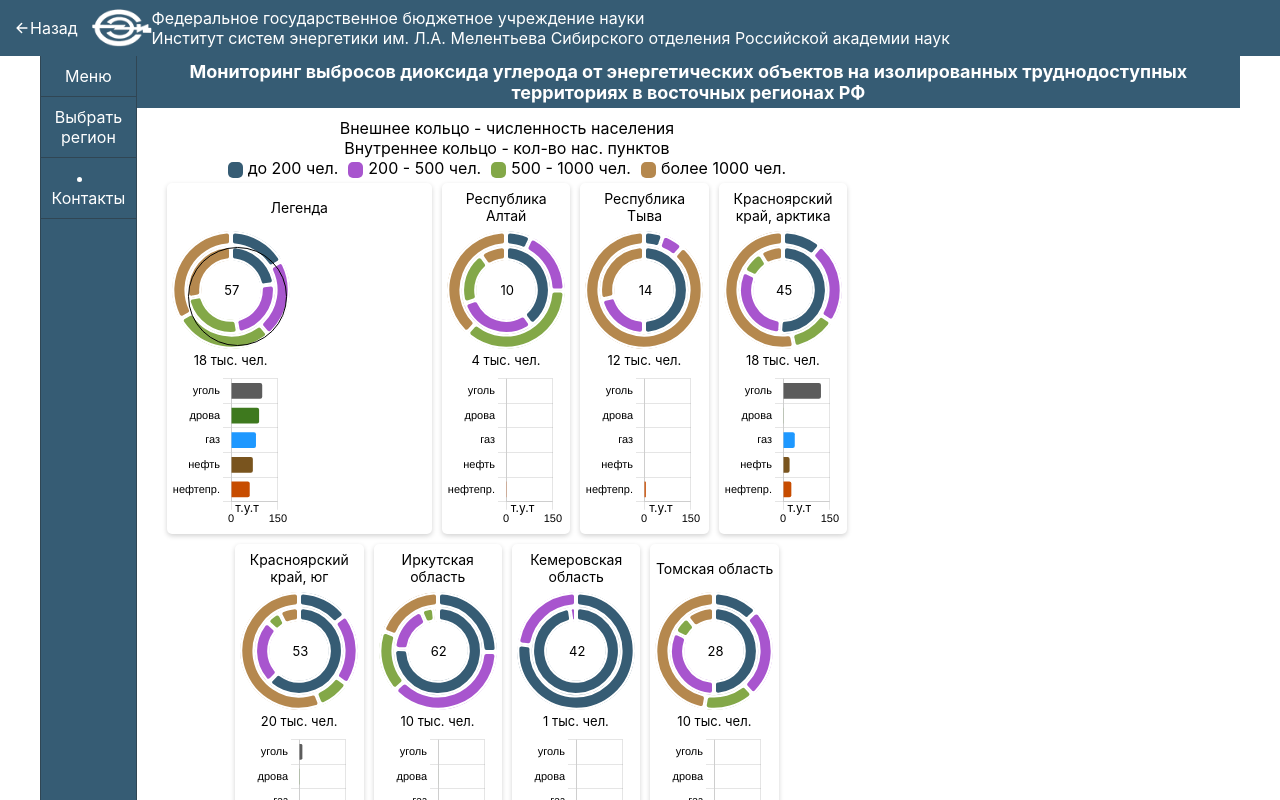
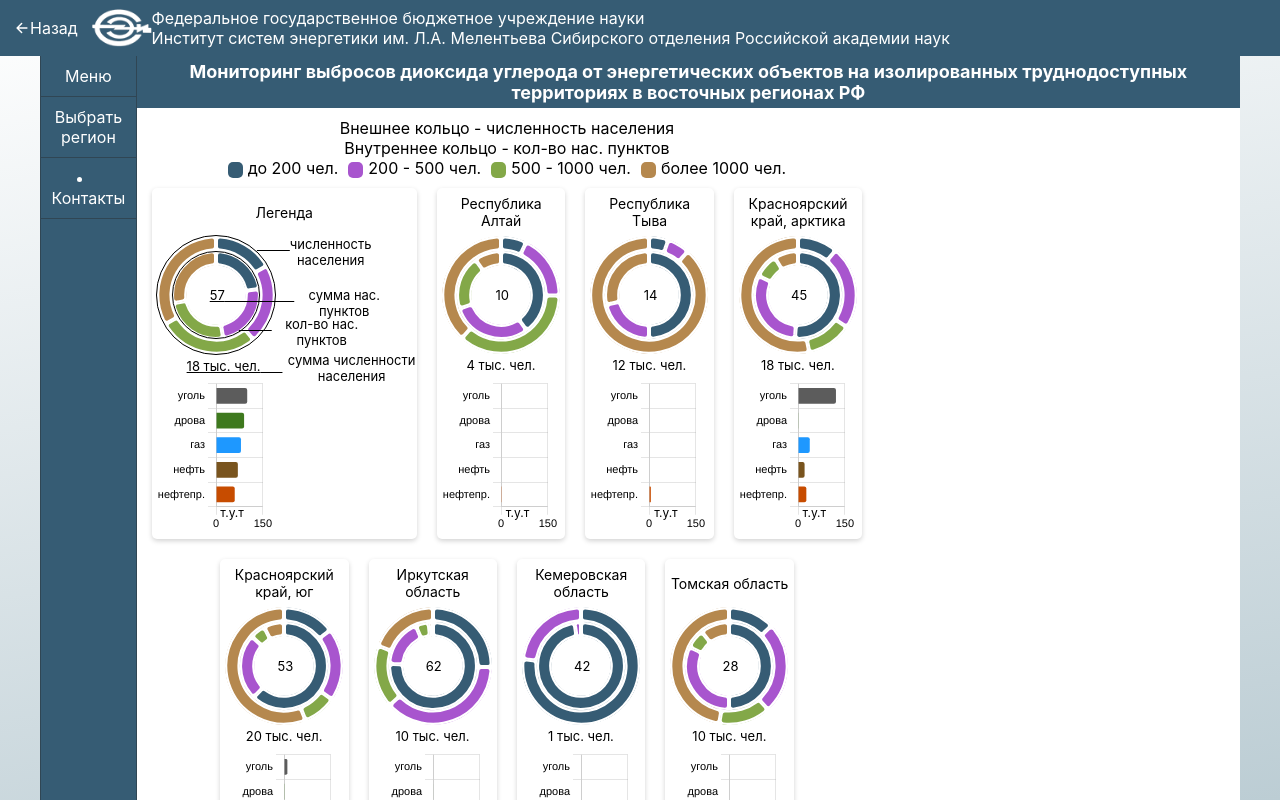
Before and after one commit to legkiy/power-supply-of-isolated-territories, a React (Create React App) app: page / in a window 1280 px wide. Shown: the top 800 px of the page. Built offline with nearby package versions, Linux system fonts and the light colour scheme.

Commit message:
template for round chart

```diff
--- a/src/App.css
+++ b/src/App.css
@@ -5,4 +5,5 @@
   display: flex;
   flex-direction: column;
   flex: 1 1 auto;
+  background: linear-gradient(170deg, white, rgb(188, 205, 212)) fixed;
 }
--- a/src/components/Main/ChartsBox/ChartTemplate.tsx
+++ b/src/components/Main/ChartsBox/ChartTemplate.tsx
@@ -11,11 +11,17 @@ const ChartTemplate: FC = () => {
         chartDataSet={templateData}
         colors={chartsLegends.map((el) => el.backgroundColor)}
         className="chart-template"
-        roundTemplateChildren={
-          <svg className="round-legend">
-            <rect></rect>
-          </svg>
-        }
+        itsTemplate
+        // roundTemplateChildren={
+        //   <>
+        //     <svg className="round-legend">
+        //       <g>
+        //         <path className="settelments-count-line" d="M 54 70 l 200 0" />
+        //         <rect className="legend-settelments-count" x="50" y="50" />
+        //       </g>
+        //     </svg>
+        //   </>
+        // }
       />
     </>
   );
--- a/src/components/Main/ChartsBox/RoundChart.tsx
+++ b/src/components/Main/ChartsBox/RoundChart.tsx
@@ -10,7 +10,8 @@ import {
 } from 'chart.js';
 import { IPopulations } from './data/interfaces';
 import { ChartData } from 'chart.js';
-import { ReactNode, memo, useMemo } from 'react';
+import { ReactNode, memo, useMemo, useState } from 'react';
+import classNames from 'classnames';
 
 ChartJS.register(ArcElement, Tooltip, Legend, Title, PointElement);
 
@@ -18,9 +19,15 @@ interface IProps {
   chartDataSet: IPopulations;
   colors: string[];
   templateChildren?: ReactNode;
+  itsTemplate?: boolean;
 }
 
-const RoundChart = ({ chartDataSet, colors, templateChildren }: IProps) => {
+const RoundChart = ({
+  chartDataSet,
+  colors,
+  templateChildren,
+  itsTemplate,
+}: IProps) => {
   ChartJS.defaults.font.size = 11;
   ChartJS.defaults.color = 'black';
 
@@ -78,15 +85,67 @@ const RoundChart = ({ chartDataSet, colors, templateChildren }: IProps) => {
         .reduce((prev, next) => prev + next),
     [chartDataSet]
   );
+  const [templSettelHover, setTemplSettelHover] = useState(false);
+  const [templSettelInsideHover, setTemplSettelInsideHover] = useState(false);
 
   return (
     <div className="round-chart">
       <Doughnut data={data} options={options} />
-      <span className="count-of-settel">{countOfSettlements}</span>
-      <span className="count-of-popul">
-        {(countOfPopulation / 1000).toFixed(0)} тыс. чел.
-      </span>
-      {templateChildren}
+      {itsTemplate ? (
+        <>
+          <span className="count-of-settel template">
+            {countOfSettlements}
+            {'                   '}
+            <div className="settel-template"> сумма нас. пунктов</div>
+          </span>
+          <span className="count-of-popul template">
+            {(countOfPopulation / 1000).toFixed(0)} тыс. чел.
+            <span className="template-popul">{'      '}</span>
+            <div className="popul-template"> сумма численности населения</div>
+          </span>
+          <div
+            className={classNames('template-settel', {
+              'template-settel_hover': templSettelHover,
+            })}
+          >
+            <div
+              className="template-settel__text"
+              onMouseEnter={() => setTemplSettelHover(true)}
+              onMouseLeave={() => setTemplSettelHover(false)}
+            >
+              <span className="template-settel__space">{'         '}</span>
+              <div className="template-settel__text__desc">
+                численность населения
+              </div>
+            </div>
+          </div>
+          <div
+            className={classNames('template-settel__inside', {
+              'template-settel__inside__hover': templSettelInsideHover,
+            })}
+          >
+            <div
+              className="template-settel__inside__text"
+              onMouseEnter={() => setTemplSettelInsideHover(true)}
+              onMouseLeave={() => setTemplSettelInsideHover(false)}
+            >
+              <span className="template-settel__inside__space">
+                {'         '}
+              </span>
+              <div className="template-settel__inside__text__desc">
+                кол-во нас. пунктов
+              </div>
+            </div>
+          </div>
+        </>
+      ) : (
+        <>
+          <span className="count-of-settel">{countOfSettlements}</span>
+          <span className="count-of-popul">
+            {(countOfPopulation / 1000).toFixed(0)} тыс. чел.
+          </span>
+        </>
+      )}
     </div>
   );
 };
--- a/src/components/Main/ChartsBox/chartTemplate.scss
+++ b/src/components/Main/ChartsBox/chartTemplate.scss
@@ -1,13 +1,107 @@
+@import '/src/styles/mixins.scss';
+
 .chart-template {
   width: 34.5%;
+  & .bar-chart {
+    margin-top: 20px;
+  }
 }
 
 .round-legend {
   position: absolute;
-  top: 16px;
-  left: 16px;
+  top: 0;
+  left: 0;
+  width: 200%;
+  height: 131px;
+  pointer-events: none;
+
+  @include display(1400px) {
+    height: 118px;
+  }
+  @include display(1250px) {
+    height: 112px;
+  }
+  border: 1px solid black;
+
+  .settelments-count-line {
+    stroke: black;
+    stroke-width: 2px;
+  }
+}
+
+.template-settel {
+  position: absolute;
+  top: -1px;
+  left: -1px;
+  pointer-events: none;
   border-radius: 50%;
-  width: 97px;
-  height: 97px;
   border: 1px solid black;
+  width: 131px;
+  height: 131px;
+  &_hover {
+    box-shadow: inset 0px 0px 0px 16px rgba(98, 124, 168, 0.487);
+  }
+  @include display(1400px) {
+    width: 118px;
+    height: 118px;
+  }
+  @include display(1250px) {
+    width: 112px;
+    height: 112px;
+  }
+
+  &__space {
+    white-space: pre;
+    text-decoration: underline;
+  }
+  &__text {
+    pointer-events: all;
+    position: absolute;
+    left: 85%;
+    display: flex;
+    &__desc {
+      font-size: small;
+    }
+  }
+  &__inside {
+    position: absolute;
+    top: -1px;
+    left: -1px;
+    pointer-events: none;
+    border-radius: 50%;
+    border: 1px solid black;
+    width: 97px;
+    height: 97px;
+    top: 16px;
+    left: 16px;
+    &__hover {
+      box-shadow: inset 0px 0px 0px 16px rgba(98, 124, 168, 0.487);
+    }
+
+    @include display(1400px) {
+      top: 15px;
+      left: 15px;
+      width: 86px;
+      height: 86px;
+    }
+    @include display(1250px) {
+      width: 80px;
+      height: 80px;
+    }
+    &__space {
+      white-space: pre;
+      text-decoration: underline;
+    }
+    &__text {
+      pointer-events: all;
+      position: absolute;
+      bottom: -10px;
+      left: 77%;
+      display: flex;
+      &__desc {
+        font-size: small;
+        width: 100px;
+      }
+    }
+  }
 }
--- a/src/components/Main/ChartsBox/charts.scss
+++ b/src/components/Main/ChartsBox/charts.scss
@@ -6,7 +6,7 @@
   border-radius: 5px;
   padding: 5px;
   padding-top: 0;
-  margin: 5px;
+  margin: 10px;
 
   .region-title {
     display: flex;
@@ -31,6 +31,7 @@
       font-size: 12px;
     }
   }
+
   .round-chart {
     position: relative;
 
@@ -44,8 +45,59 @@
       left: 29%;
       width: 4em;
       text-align: center;
+
+      &.template {
+        left: 45%;
+        top: 43%;
+        width: auto;
+        white-space: pre;
+        text-decoration: underline;
+
+        .settel-template {
+          position: absolute;
+          left: 100%;
+          top: 0;
+          white-space: normal;
+          width: 100px;
+          @include display(1400px) {
+          }
+        }
+      }
     }
+
+    .count-of-popul {
+      &.template {
+        position: absolute;
+        left: 30px;
+        bottom: -20px;
+        width: auto;
+        white-space: pre;
+        text-decoration: underline;
+
+        .popul-template {
+          position: absolute;
+          left: 100px;
+          bottom: -0.8em;
+          white-space: normal;
+          width: 130px;
+          @include display(1250px) {
+            left: 90%;
+            bottom: -1.4em;
+            width: 120px;
+          }
+        }
+      }
+    }
+    .template-popul {
+      position: absolute;
+      bottom: 0px;
+      white-space: pre;
+      text-decoration: underline;
+    }
+
+
   }
+
   .round-chart,
   .bar-chart {
     width: 131px;
--- a/src/components/Main/ChartsBox/index.tsx
+++ b/src/components/Main/ChartsBox/index.tsx
@@ -11,6 +11,7 @@ interface IProps {
   className?: string;
   roundTemplateChildren?: ReactNode;
   barTemplateChildren?: ReactNode;
+  itsTemplate?: boolean;
 }
 
 const ChartBox = ({
@@ -19,6 +20,7 @@ const ChartBox = ({
   className,
   barTemplateChildren,
   roundTemplateChildren,
+  itsTemplate,
 }: IProps) => {
   return (
     <div className={classNames('chart-box', className)}>
@@ -29,6 +31,7 @@ const ChartBox = ({
         chartDataSet={chartDataSet}
         colors={colors}
         templateChildren={roundTemplateChildren}
+        itsTemplate={itsTemplate}
       />
       <BarChart
         dataSet={chartDataSet.fuel}
--- a/src/components/Main/main.scss
+++ b/src/components/Main/main.scss
@@ -5,6 +5,7 @@
   flex: 1 1 0;
   flex-basis: 0px;
   height: 100%;
+  background-color: white;
 
   .main-content {
     display: flex;
```
